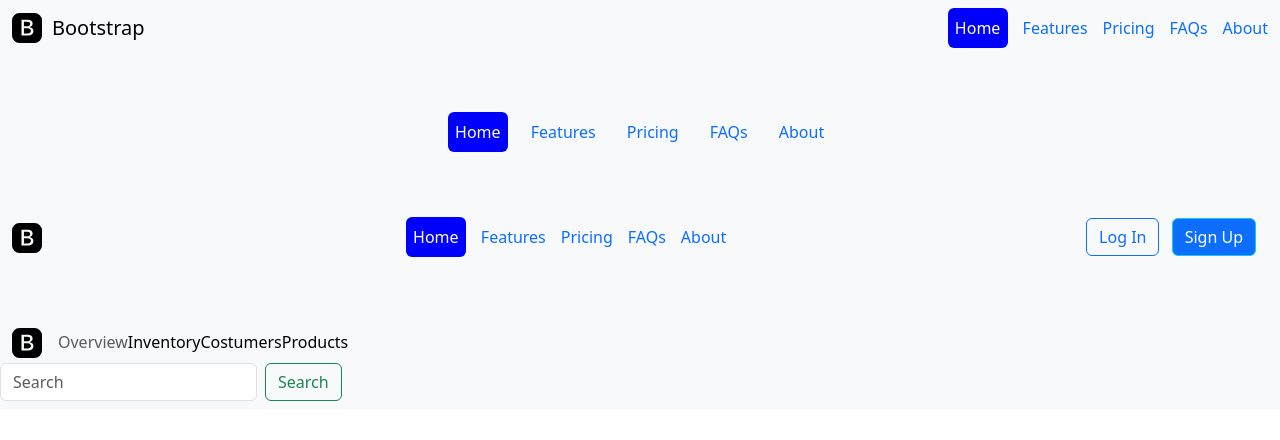
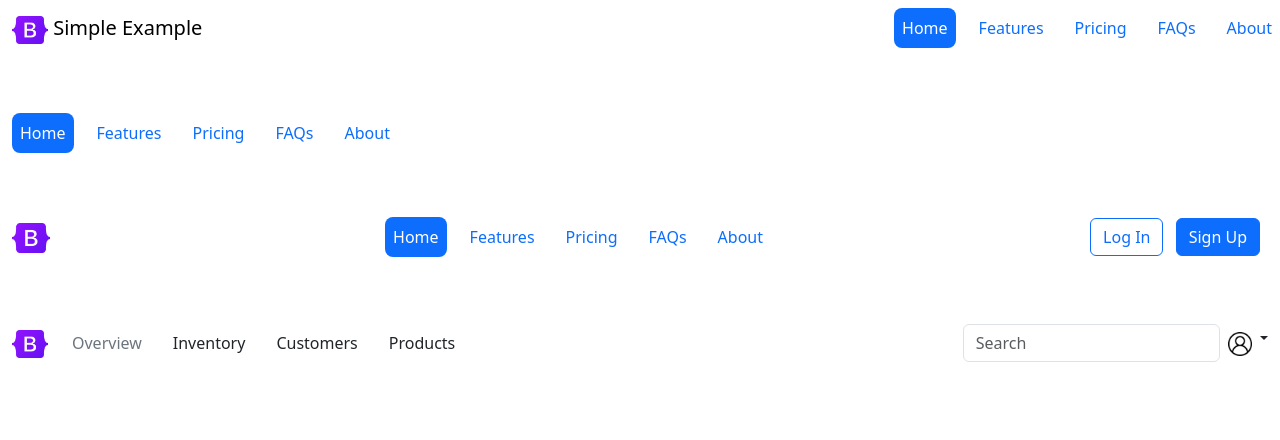
Before and after one commit to giobashvili1/Bootstrap-Navigations1, a plain HTML site: page index.html in a window 1280 px wide. Drawn offline with nearby package versions, Linux system fonts and the light colour scheme.

Commit message:
Add files via upload

```diff
--- a/index.html
+++ b/index.html
@@ -9,100 +9,122 @@
     <link rel="stylesheet" href="style.css">
 </head>
 <body>
-  <nav class="navbar bg-body-tertiary">
-    <div class="container-fluid right">
-      <a class="navbar-brand" href="#">
-        <svg style="width: 30px; height:30px" xmlns="http://www.w3.org/2000/svg" width="16" height="16" fill="currentColor" class="bi bi-bootstrap-fill" viewBox="0 0 16 16">
-          <path d="M6.375 7.125V4.658h1.78c.973 0 1.542.457 1.542 1.237 0 .802-.604 1.23-1.764 1.23zm0 3.762h1.898c1.184 0 1.81-.48 1.81-1.377 0-.885-.65-1.348-1.886-1.348H6.375z"/>
-          <path d="M4.002 0a4 4 0 0 0-4 4v8a4 4 0 0 0 4 4h8a4 4 0 0 0 4-4V4a4 4 0 0 0-4-4zm1.06 12V3.545h3.399c1.587 0 2.543.809 2.543 2.11 0 .884-.65 1.675-1.483 1.816v.1c1.143.117 1.904.931 1.904 2.033 0 1.488-1.084 2.396-2.888 2.396z"/>
-        </svg>
-         Bootstrap
+   <nav class="navbar navbar-expand-lg">
+    <div class="container-fluid">
+      <a class="navbar-brand " href="#">
+        <img style="width: 36px; height: 28px;" src="./img/bootstrap-5-logo-icon.png" alt="">
+        Simple Example
       </a>
-      <ul class="navbar-nav">
+      <button class="navbar-toggler" type="button" data-bs-toggle="collapse" data-bs-target="#navigacia" aria-controls="#navigacia" aria-expanded="false" aria-label="Toggle navigation">
+        <span class="navbar-toggler-icon"></span>
+      </button>
+    </div>
+    <div class="collapse navbar-collapse justify-content-space-between" id="navigacia">
+      <ul  class="navbar-nav">
         <li class="nav-item">
-          <a class="nav-link a2" href="#">Home</a>
+          <a href="#" class="nav-link bg-primary text-white" style="border-radius: 8px;">Home</a>
         </li>
         <li class="nav-item">
-          <a class="nav-link text-primary" href="#">Features</a>
+          <a href="#" class="nav-link text-primary">Features</a>
         </li>
         <li class="nav-item">
-          <a class="nav-link text-primary" href="#">Pricing</a>
+          <a href="#" class="nav-link text-primary">Pricing</a>
         </li>
         <li class="nav-item">
-          <a class="nav-link text-primary" href="#">FAQs</a>
+          <a href="#" class="nav-link text-primary">FAQs</a>
         </li>
         <li class="nav-item">
-          <a class="nav-link text-primary" href="#" >About</a>
+          <a href="#" class="nav-link text-primary">About</a>
         </li>
       </ul>
     </div>
-  </nav>
-
-  <nav class="navbar navbar-expand-lg bg-body-tertiary">
-    <div class="container-fluid cont2 mt-5 justify-content-center">
+   </nav>
+   <nav class="navbar navbar-expand-lg">
+    <button class="navbar-toggler" type="button" data-bs-toggle="collapse" data-bs-target="#navigacia2" aria-controls="#navigacia2" aria-expanded="false" aria-label="Toggle navigation">
+      <span class="navbar-toggler-icon"></span>
+    </button>
+    <div class="container-fluid mt-5 cont">
+      <div class="collapse navbar-collapse" id="navigacia2">
         <ul class="navbar-nav">
           <li class="nav-item">
-            <a class="nav-link active a3 text-white" aria-current="page" href="#">Home</a>
+            <a href="#" class="nav-link bg-primary text-white" style="border-radius: 8px;">Home</a>
           </li>
           <li class="nav-item">
-            <a class="nav-link text-primary" href="#">Features</a>
+            <a href="#" class="nav-link text-primary">Features</a>
           </li>
           <li class="nav-item">
-            <a class="nav-link  text-primary" href="#">Pricing</a>
+            <a href="#" class="nav-link text-primary">Pricing</a>
           </li>
           <li class="nav-item">
-            <a class="nav-link text-primary" href="#">FAQs</a>
+            <a href="#" class="nav-link text-primary">FAQs</a>
           </li>
           <li class="nav-item">
-            <a class="nav-link text-primary" href="#">About</a>
+            <a href="#" class="nav-link text-primary">About</a>
           </li>
         </ul>
       </div>
-
+    </div>
   </nav>
-  <nav class="navbar bg-body-tertiary ">
+  <nav class="navbar navbar-expand-lg">
+      <div class="container-fluid mt-5">
+        <a href="#" class="navbar-brand">
+          <img style="width: 38px;height: 30px;" src="./img/bootstrap-5-logo-icon.png" alt="">
+        </a>
+        <div>
+          <ul  class="navbar-nav">
+            <li class="nav-item">
+              <a href="#" class="nav-link bg-primary text-white" style="border-radius: 8px;">Home</a>
+            </li>
+            <li class="nav-item">
+              <a href="#" class="nav-link text-primary">Features</a>
+            </li>
+            <li class="nav-item">
+              <a href="#" class="nav-link text-primary">Pricing</a>
+            </li>
+            <li class="nav-item">
+              <a href="#" class="nav-link text-primary">FAQs</a>
+            </li>
+            <li class="nav-item">
+              <a href="#" class="nav-link text-primary">About</a>
+            </li>
+          </ul>
+      </div>
+      <form>
+        <button class="btn btn-outline-primary me-2" type="button">Log In</button>
+        <button class="btn btn-primary me-2" type="button">Sign Up</button>
+      </form>
+  </nav>
+  <nav class="navbar navbar-expand-lg">
     <div class="container-fluid mt-5">
-      <a class="navbar-brand" href="#">
-        <svg style="width: 30px; height:30px;" xmlns="http://www.w3.org/2000/svg" width="16" height="16" fill="currentColor" class="bi bi-bootstrap-fill" viewBox="0 0 16 16">
-          <path d="M6.375 7.125V4.658h1.78c.973 0 1.542.457 1.542 1.237 0 .802-.604 1.23-1.764 1.23zm0 3.762h1.898c1.184 0 1.81-.48 1.81-1.377 0-.885-.65-1.348-1.886-1.348H6.375z"/>
-          <path d="M4.002 0a4 4 0 0 0-4 4v8a4 4 0 0 0 4 4h8a4 4 0 0 0 4-4V4a4 4 0 0 0-4-4zm1.06 12V3.545h3.399c1.587 0 2.543.809 2.543 2.11 0 .884-.65 1.675-1.483 1.816v.1c1.143.117 1.904.931 1.904 2.033 0 1.488-1.084 2.396-2.888 2.396z"/>
-        </svg>
+      <a href="#" class="navbar-brand">
+        <img style="width: 36px; height: 28px;" src="./img/bootstrap-5-logo-icon.png" alt="">
       </a>
-      <div class="navbar-nav">
-        <a class="nav-link a3 text-white" href="#">Home</a>
-        <a class="nav-link text-primary" href="#">Features</a>
-        <a class="nav-link text-primary" href="#">Pricing</a>
-        <a class="nav-link text-primary" href="#">FAQs</a>
-        <a class="nav-link text-primary" href="#">About</a>
+      <button class="navbar-toggler" type="button" data-bs-toggle="collapse" data-bs-target="#navbarScroll" aria-controls="navbarScroll" aria-expanded="false" aria-label="Toggle navigation">
+        <span class="navbar-toggler-icon"></span>
+      </button>
+      <div class="collapse navbar-collapse" id="navbarScroll">
+        <ul class="navbar-nav">
+          <li class="nav-item">
+            <a href="#" class="nav-link text-secondary">Overview</a>
+          </li>
+          <li class="nav-item">
+            <a href="#" class="nav-link text-dark">Inventory</a>
+          </li>
+          <li class="nav-item">
+            <a href="#" class="nav-link text-dark">Customers</a>
+          </li>
+          <li class="nav-item">
+            <a href="#" class="nav-link text-dark">Products</a>
+          </li>
+        </ul>
       </div>
-      <div>
-      <form class="container-fluid justify-content-start">
-        <button class="btn btn-outline-primary me-2" type="button">Log In</button>
-        <button class="btn btn-outline-info bg-primary text-white" type="button">Sign Up</button>
+      <form class="d-flex form4" role="search">
+        <input class="form-control me-2" type="search" placeholder="Search" aria-label="Search">
+        <a href="#" class="nav-link dropdown-toggle" href="#" role="button" data-bs-toggle="dropdown" aria-expanded="false">
+          <img class="mt-2" style="width: 24px; height: 24px;" src="./img/user_1144760.png" alt="">
+        </a>
       </form>
     </div>
-    </div>
-  </nav>
-  <nav class="navbar bg-body-tertiary">
-    <div class="container-fluid cont4 justify-content-start mt-5">
-      <a class="navbar-brand" href="#">
-        <svg style="width: 30px; height:30px" xmlns="http://www.w3.org/2000/svg" width="16" height="16" fill="currentColor" class="bi bi-bootstrap-fill" viewBox="0 0 16 16">
-          <path d="M6.375 7.125V4.658h1.78c.973 0 1.542.457 1.542 1.237 0 .802-.604 1.23-1.764 1.23zm0 3.762h1.898c1.184 0 1.81-.48 1.81-1.377 0-.885-.65-1.348-1.886-1.348H6.375z"/>
-          <path d="M4.002 0a4 4 0 0 0-4 4v8a4 4 0 0 0 4 4h8a4 4 0 0 0 4-4V4a4 4 0 0 0-4-4zm1.06 12V3.545h3.399c1.587 0 2.543.809 2.543 2.11 0 .884-.65 1.675-1.483 1.816v.1c1.143.117 1.904.931 1.904 2.033 0 1.488-1.084 2.396-2.888 2.396z"/>
-        </svg>
-        </a>
-        <a class="nav-link text-muted" href="#">Overview</a>
-        <a class="nav-link text-black" href="#">Inventory</a>
-        <a class="nav-link text-black" href="#">Costumers</a>
-        <a class="nav-link text-black" href="#">Products</a>
-        </div>
-
-    <div class="form">
-    <form class="d-flex form" role="search">
-      <input class="form-control me-2" type="search" placeholder="Search" aria-label="Search">
-      <button class="btn btn-outline-success" type="submit">Search</button>
-    </form>
-  </div>
   </nav>
 </body>
 </html>
```
Also changed, not shown: img/bootstrap-5-logo-icon.png (added), img/user_1144760.png (added).
